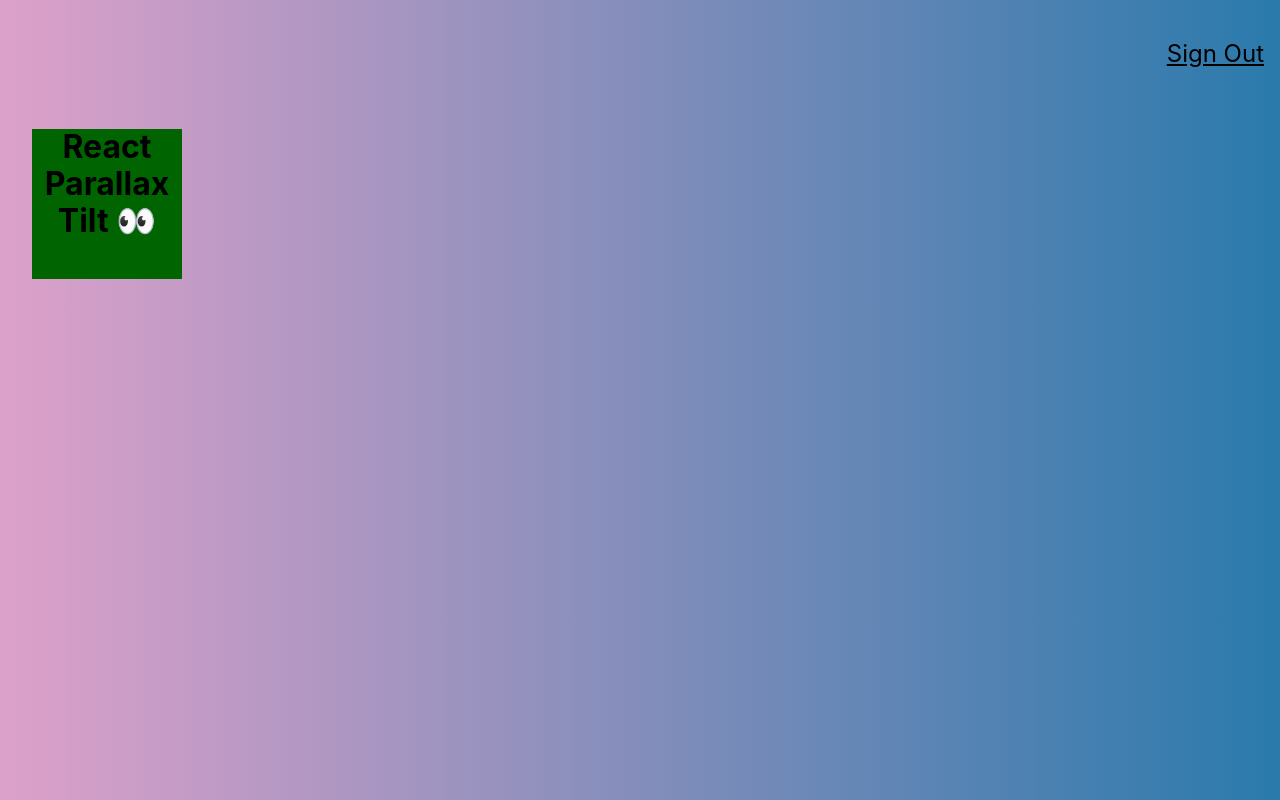
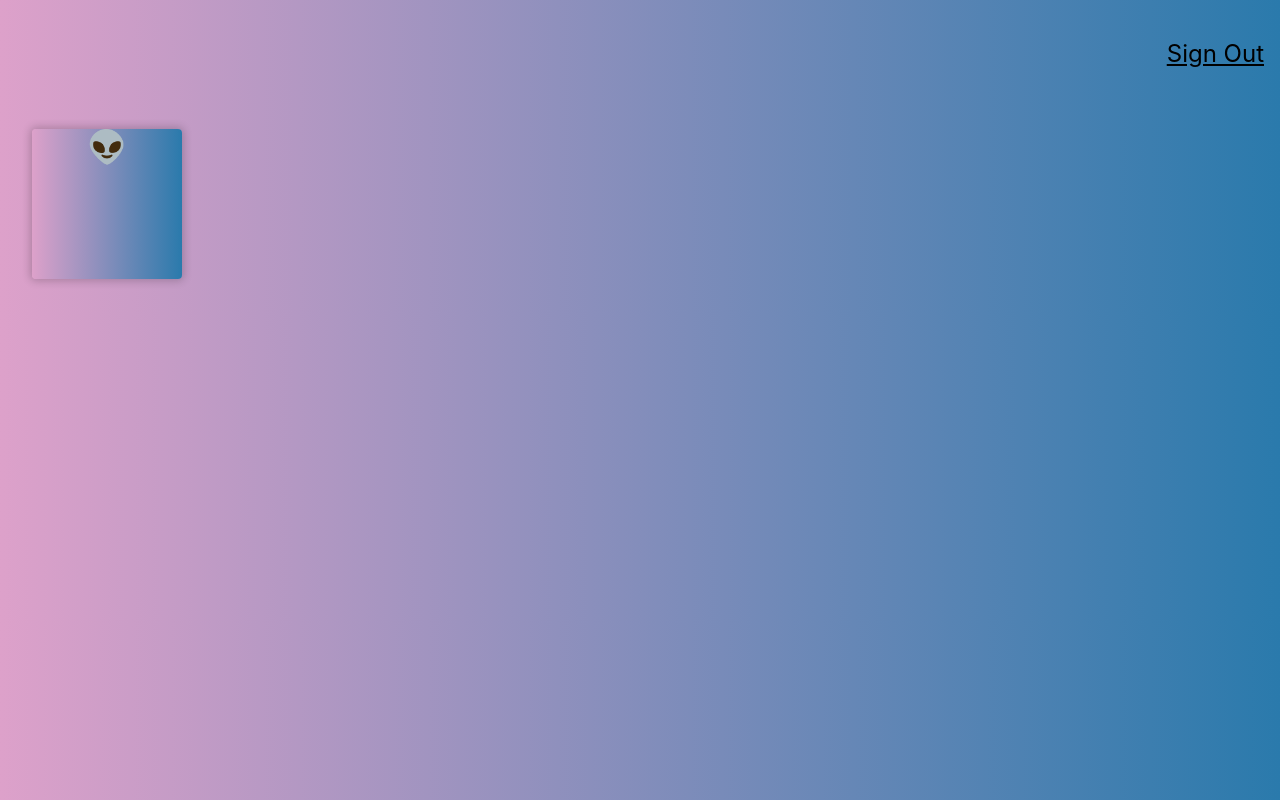
Before and after one commit to jaiswalakash170/facerecognitionbrain, a React (Create React App) app: page / in a window 1280 px wide. Built offline with nearby package versions, Linux system fonts and the light colour scheme.

Commit message:
Added styling to Tilt component

```diff
--- /dev/null
+++ b/src/components/logo/logo.css
@@ -0,0 +1,3 @@
+.Tilt{
+    background: linear-gradient(to right, rgb(221, 161, 202), rgb(42, 122, 172));
+}
--- a/src/components/logo/logo.js
+++ b/src/components/logo/logo.js
@@ -1,12 +1,13 @@
 import react from 'react';
 import Tilt from 'react-parallax-tilt';
+import './logo.css'
 
 const Logo = () => {
     return (
         <div className="ma4 mt0">
-            <Tilt className="Tilt" style={{ height: '150px', width: '150px', backgroundColor: 'darkgreen' }}>
+            <Tilt className="Tilt br2 shadow-2" style={{ height: '150px', width: '150px'}}>
                 <div className="Tilt-inner">
-                    <h1>React Parallax Tilt 👀</h1>
+                    <h1>👽</h1>
                 </div>
             </Tilt>
         </div>
```
